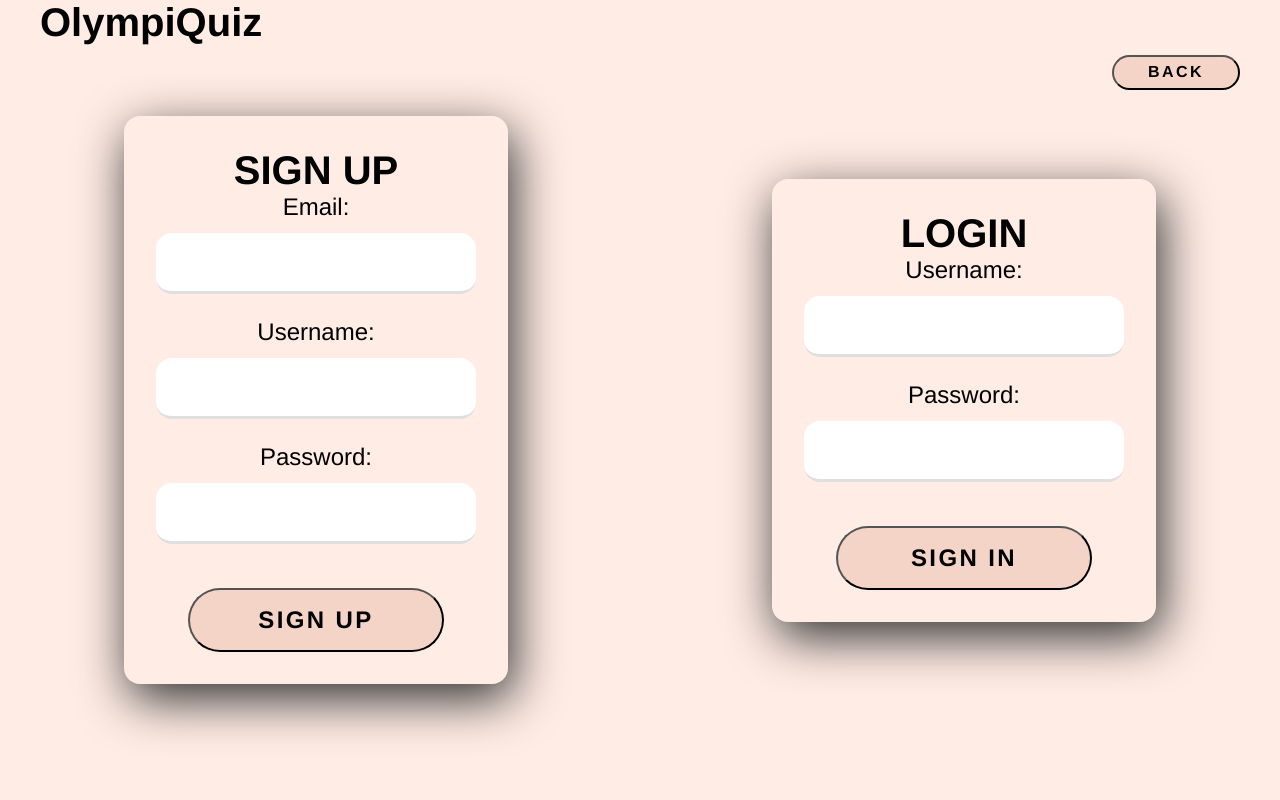
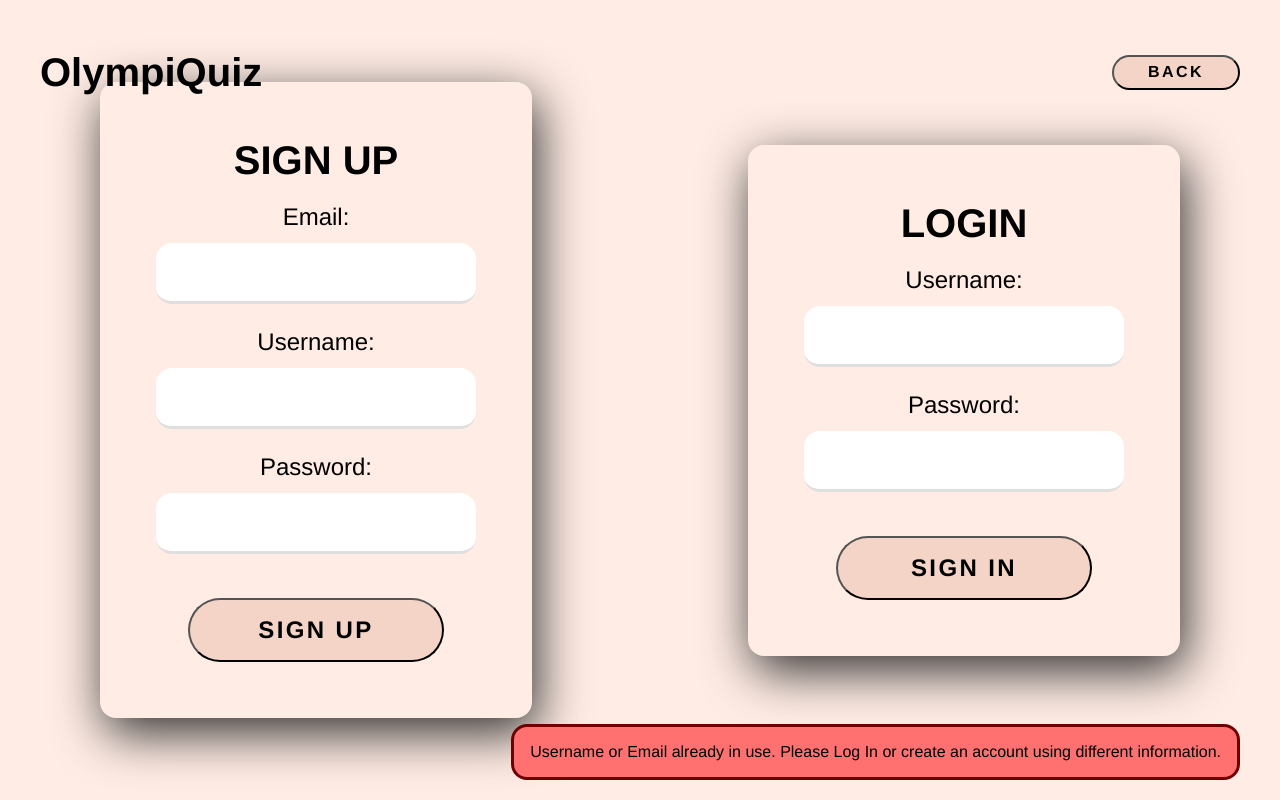
Before and after one commit to pedropiin/olympiquiz, a React (Create React App) app in the folder react-project/: page /login in a window 1280 px wide. Both pictures are taken after a click on the button "SIGN UP". Built offline with nearby package versions, Linux system fonts and the light colour scheme.

Commit message:
finalized login logic

```diff
--- /dev/null
+++ b/react-project/src/getLogin.js
@@ -0,0 +1,45 @@
+const emailTest = "email"
+const userTest = "user"
+const passTest = "senha"
+
+export function validateLogin(event) {
+    event.preventDefault();
+    const usernameLogin = document.getElementById("username-login-input").value;
+    const passwordLogin = document.getElementById("password-login-input").value;
+    const errorMsg = document.getElementById("error-message");
+
+    if (usernameLogin === userTest && passwordLogin === passTest) {
+        errorMsg.style.opacity = 0;
+    } else {
+        errorMsg.innerText = "Username or Password incorret. Please try again.";
+        errorMsg.style.opacity = 1;
+    }
+}
+
+export function validateSignUp(event) {
+    event.preventDefault();
+    const emailSignUp = document.getElementById("email-signup-input").value;
+    const usernameSignUp = document.getElementById("username-signup-input").value;
+    const passwordSignUp = document.getElementById("password-signup-input").value;
+    const errorMsg = document.getElementById("error-message");
+
+    if (emailSignUp === emailTest && usernameSignUp === userTest && passwordSignUp === passTest) {
+        errorMsg.style.opacity = 0;
+    } else {
+        errorMsg.innerText = "Username or Email already in use. Please Log In or create an account using different information.";
+        errorMsg.style.opacity = 1;
+    }
+}
+
+document.addEventListener("DOMContentLoaded", () => {
+    const loginButton = document.getElementById("signin-button");
+    const signUpButton = document.getElementById("signup-button");
+
+    if (loginButton) {
+        loginButton.addEventListener("click", validateLogin);
+    }
+
+    if (signUpButton) {
+        signUpButton.addEventListener("click", validateSignUp);
+    }
+})
--- a/react-project/src/pages/Login.css
+++ b/react-project/src/pages/Login.css
@@ -14,7 +14,7 @@ body {
 
 .home-text {
     position: absolute;
-    top: 0px;
+    top: 50px;
     left: 40px;
     display: flex;
     font-size: 40px;
@@ -68,7 +68,7 @@ body {
 h1 {
     font-size: 2.5em;
     text-transform: uppercase;
-
+    margin-bottom: 20px;
 }
 
 .forms-container {
@@ -82,7 +82,7 @@ h1 {
 }
 
 #signup-container, #login-container {
-    padding: 2em;
+    padding: 3.5em;
     border-radius: 1rem;
     box-shadow: 5px 15px 50px #303030;
 }
@@ -117,3 +117,25 @@ input, label {
     flex-direction: column;
     margin: 0 auto;
 }
+
+#error-container {
+    width: 100%;
+    height: 100%;
+    justify-items: center;
+    align-items: center;
+}
+
+#error-message {
+    position: absolute;
+    bottom: 20px;
+    right: 40px;
+    padding: 1em;
+
+    text-align: center;
+
+    border: 3px solid #700000;
+    background-color: #ff7171;
+    border-radius: 1rem;
+
+    opacity: 0;
+}
--- a/react-project/src/pages/Login.js
+++ b/react-project/src/pages/Login.js
@@ -1,6 +1,8 @@
 import React from 'react';
 import { Link } from 'react-router-dom';
 import '../pages/Login.css';
+import { validateLogin } from '../getLogin';
+import { validateSignUp } from '../getLogin';
 
 //TODO: Inserir símbolo login antes da label do username e senha
 const Login = () => {
@@ -29,7 +31,7 @@ const Login = () => {
                         <label for='password-signup-input'>Password:</label>
                         <input type='password' id='password-signup-input' name='password-signup-input'></input>
                     </div>
-                    <button className='signup-button' id="signup-button">sign up</button>
+                    <button className='signup-button' id="signup-button" onClick={validateSignUp}>sign up</button>
                 </div>
                 <div className='login-container' id='login-container'>
                     <div className='login-text'>
@@ -43,9 +45,11 @@ const Login = () => {
                         <label for='password-login-input'>Password:</label>
                         <input type='password' id='password-login-input' name='password-login-input'></input>
                     </div>
-
-                    <button className='signin-button' id="signin-button">sign in</button>
+                    <button className='signin-button' id="signin-button" onClick={validateLogin}>sign in</button>
                 </div>
+            </div>
+            <div className='error-container'>
+                <p id='error-message'>Testando essa merda</p>
             </div>
         </div>
     );
```
